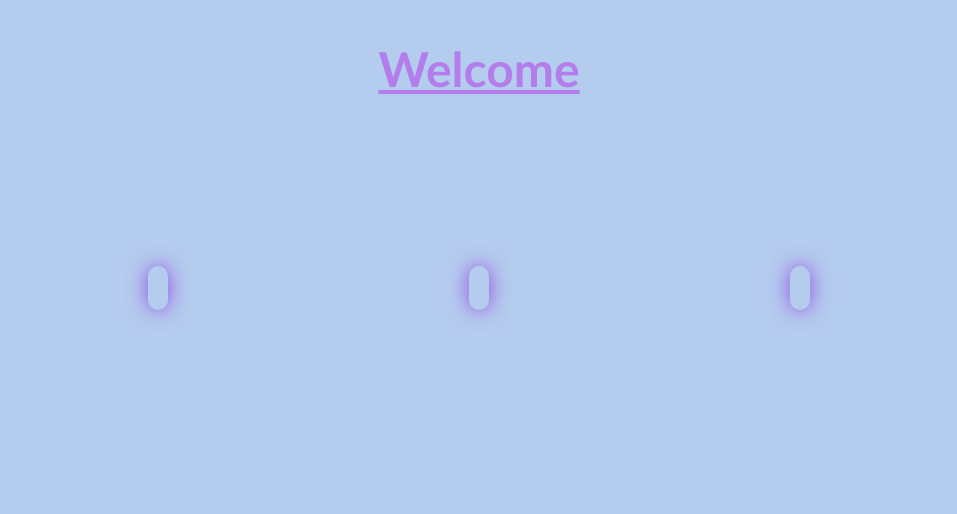
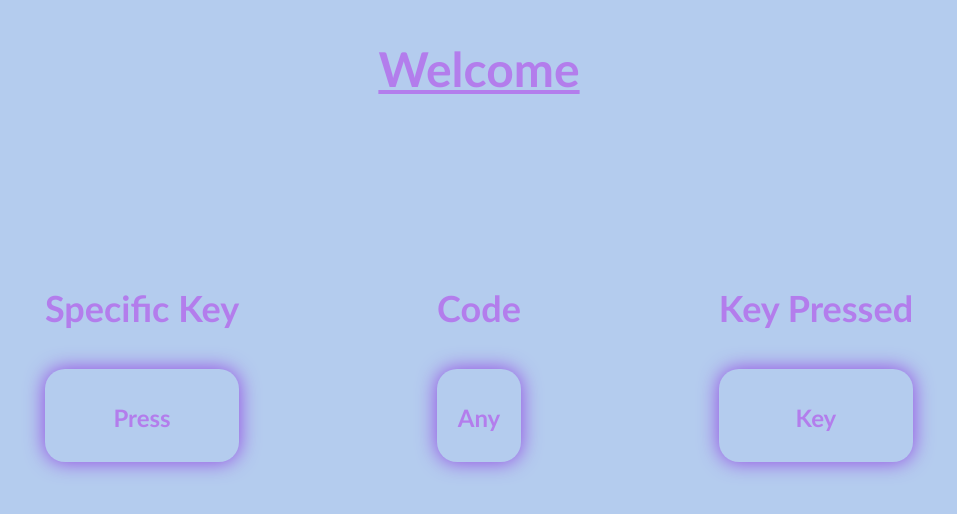
Before and after one commit to Kyle-Lawrenson/keyCodeChallenge, a plain HTML site: page index.html in a window 1280 px wide. Shown: the whole page, without its empty margins (161-1118 px from the left). Drawn offline with Linux system fonts and the light colour scheme.

Commit message:
refactored the classes within CSS

```diff
--- a/index.html
+++ b/index.html
@@ -17,16 +17,26 @@
     </div>
 
     <div class="info">
-        <div class="code">
-        <h3 id="code"></h3>
+
+        <div class="boxes">
+            <h2>Specific Key</h2>
+            <div class="button">
+            <h3 id="code">Press</h3>
+            </div>
         </div>
 
-        <div class="which">
-        <h3 id="which"></h3>
+        <div class="boxes">
+            <h2>Code</h2>
+            <div class="button">
+            <h3 id="which">Any</h3>
+            </div>
         </div>
 
-        <div class="key">
-        <h3 id="key"></h3>
+        <div class="boxes">
+            <h2>Key Pressed</h2>
+            <div class="button">
+            <h3 id="key">Key</h3>
+            </div>
         </div>
 
     </div>
--- a/script.js
+++ b/script.js
@@ -9,5 +9,13 @@ const key = document.getElementById("key")
 document.addEventListener("keydown", (event) => {
     code.textContent = event.code
     which.textContent = event.which
-    key.textContent = event.key
+
+    console.log(event.key);
+
+    if (event.key == " ") {
+        key.textContent = "n/a"
+    } else {
+        key.textContent = event.key
+    }
+
 })
--- a/style.css
+++ b/style.css
@@ -29,18 +29,23 @@ h3{
 .info {
     display: flex;
     flex-direction: row;
-    justify-content: space-evenly;
+    justify-content: space-evenly; /* give the content the specified spacing */
     text-align: center; /* centers text */
 
 }
 
 /* this organises each square */
-.code, .key, .which {
+.button {
     text-align: center;
     padding: 10px;
     border-radius: 20px; /* size of border */
-    box-shadow: 0 0 20px #9245E3; /* color of border */
+    box-shadow: 0 0 20px #9245E3; /* color of shadow creating a border */
     font-size: 18px;
     margin: 10px 0;
     font-weight: bold;/* makes font bold */
 }
+
+.boxes {
+    display: flex;
+    flex-direction: column;
+}
```
